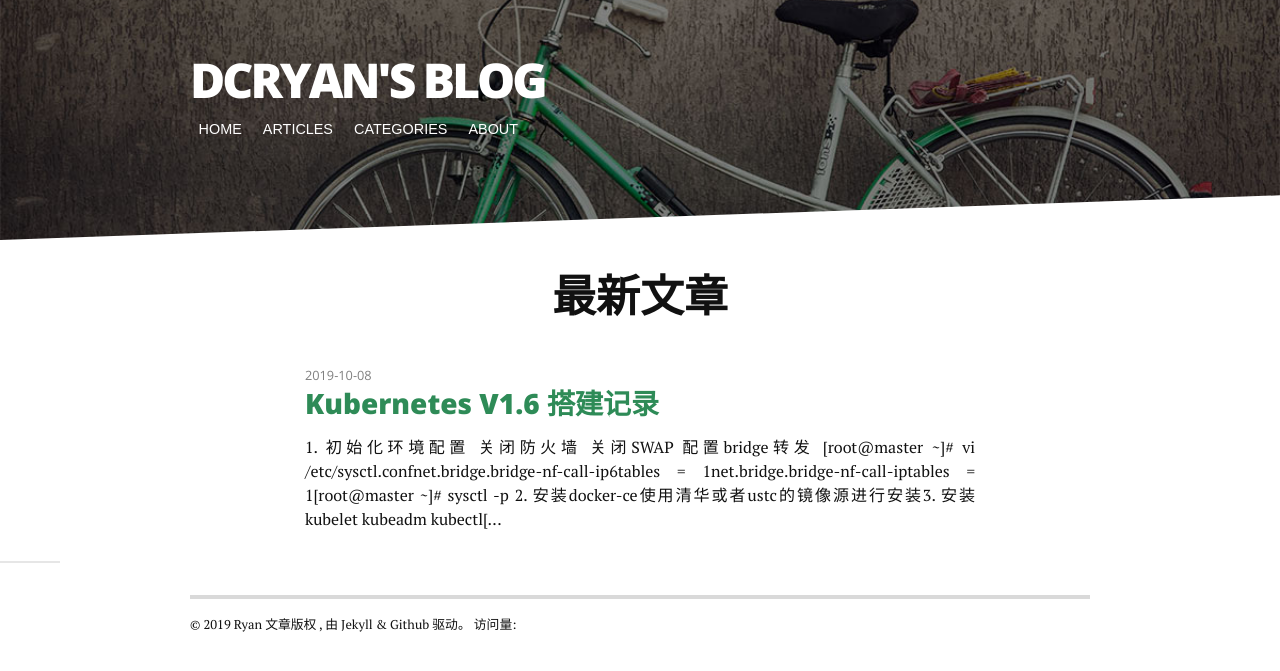
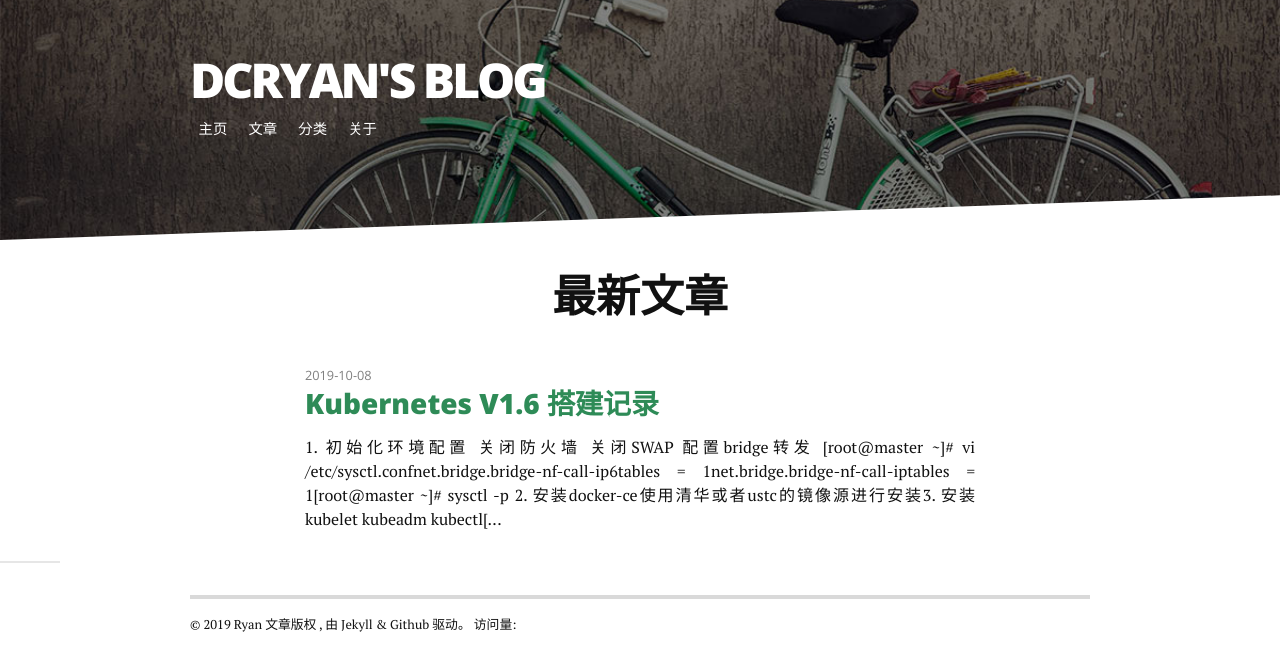
Before and after one commit to halcity/halcity.github.io, a Jekyll site: the page built from index.html, in a window 1280 px wide. Shown: the top 671 px of the page. Built offline with Jekyll 4.4.1, drawn with Linux system fonts in a browser that asks for light colours; nearby versions of some CDN libraries; the list of posts is cut into pages by our own code; comment, search, counter and statistics services are not loaded.

Commit message:
Update _config.yml

```diff
--- a/_config.yml
+++ b/_config.yml
@@ -12,19 +12,19 @@ gems: [jekyll-paginate]
 paginate: 5
 
 navigation:
- - title: HOME
+ - title: 主页
    url: /index.html
- - title: ARTICLES
+ - title: 文章
    url: /articles
- - title: CATEGORIES
+ - title: 分类
    url: /categories
- - title: ABOUT
+ - title: 关于
    url: /about
 
 social:
-   github: ArthurChiao
-   linkedin: in/yanan-zhao-7691317b?trk=hp-identity-photo
-   facebook: profile.php?id=100014334455077
+   github: halcity
+   linkedin:
+   facebook:
    email: im@napolin.cn
 
 defaults:
```
